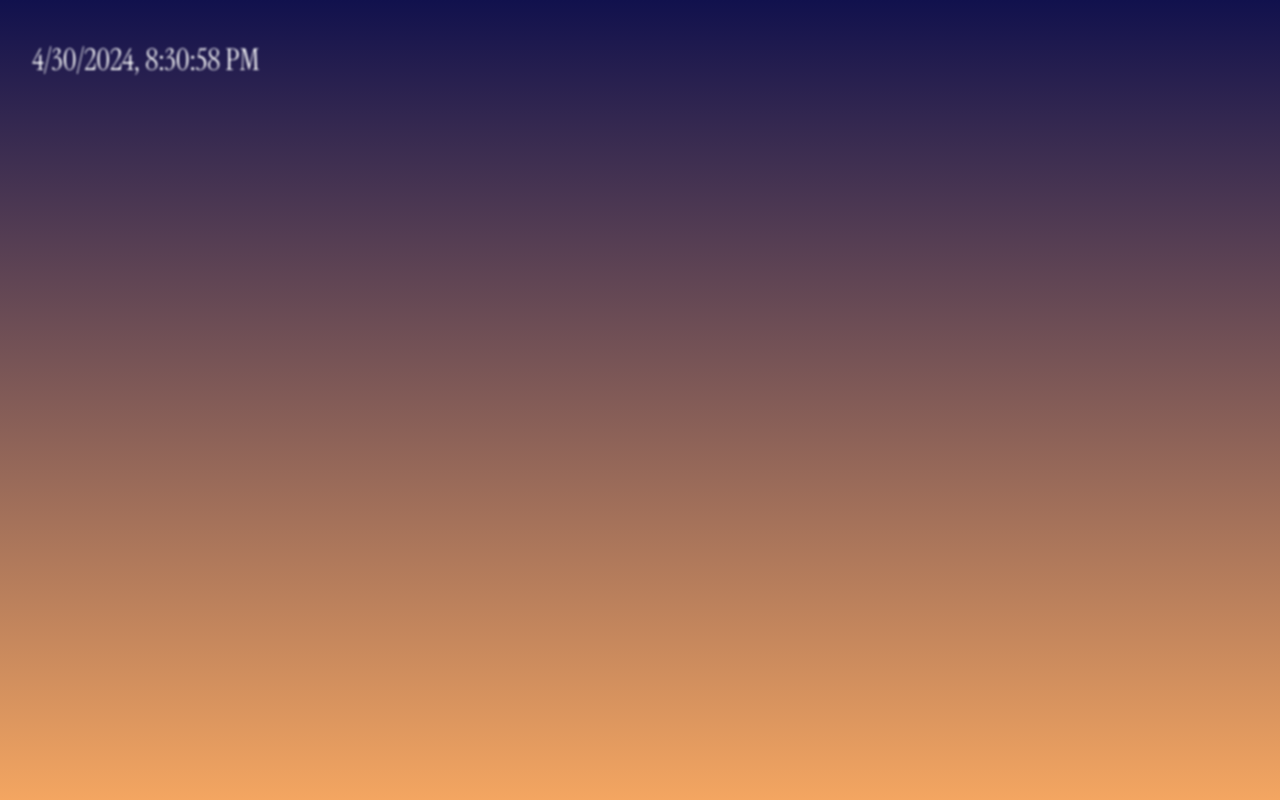
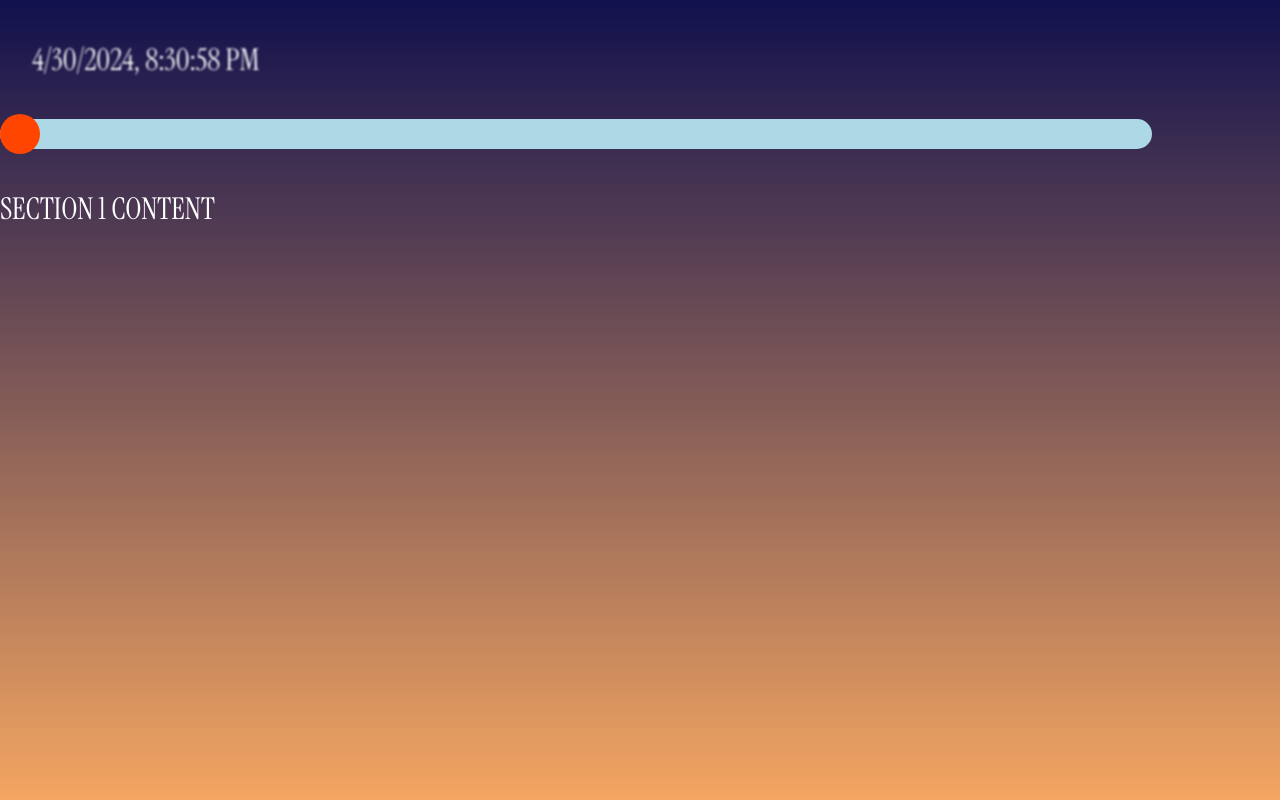
Before and after one commit to chetsudac/EmotionalHours, a plain HTML site: page sheety.html in a window 1280 px wide. Shown: the top 800 px of the page. Drawn offline with Linux system fonts and the light colour scheme; no server answers.

Commit message:
Progression

```diff
--- a/MixedEmotionsTEST.css
+++ b/MixedEmotionsTEST.css
@@ -48,7 +48,8 @@ body {
   }
 
   #data-container {
-    font-size: 30px;
+    font-size: 25px;
+    width: 50vw;
   }
 
   h2 {
--- a/sheety.css
+++ b/sheety.css
@@ -1,6 +1,5 @@
 html {
     margin: 0;
-    animation: bgColor-changed 15000ms linear infinite;
 }
 
 body {
@@ -9,23 +8,14 @@ body {
     font-family: "Instrument Serif", serif;
     font-weight: 100;
     font-style: normal;
-    font-size: 90px;
+    font-size: 30px;
 
     margin: 0;
     padding: 0;
     height: 100vh;
 }
 
-.light{
-    position:fixed;
-    top: 0px;
-    left: 0px;
-    width: 100%;
-    height: 100%;
-    pointer-events: none;
-    background: radial-gradient(circle at var(--x) var(--y) , rgb(230, 107, 70) 10%, transparent 70%);
-    mix-blend-mode:exclusion;
-  }
+
 
   h4 {
     display: flex;
@@ -37,3 +27,60 @@ body {
     font-weight: 100;
     filter: blur(1px);
   }
+
+.slider-container {
+    width: 100%;
+    height: 50px; /* Adjust height as needed */
+    margin-bottom: 20px; /* Adjust margin as needed */
+}
+
+.slider {
+    width: 100%;
+}
+
+.section {
+    height: 100vh;
+    display: none;
+    opacity: 0; /* Initially hidden */
+    transition: opacity 0.5s ease-in-out; /* Smooth transition for opacity */
+}
+
+.section.active {
+    display: block;
+    opacity: 1; /* Show active section */
+    animation: slideIn 0.5s forwards; /* Slide-in animation */
+}
+
+@keyframes slideIn {
+    from {
+        transform: translateY(100%);
+    }
+    to {
+        transform: translateY(0);
+    }
+}
+
+
+/* Styles for the slider track */
+input[type=range] {
+  -webkit-appearance: none; /* Remove default styles */
+  width: 90vw;
+  height: 30px; /* Adjust height as needed */
+  background-color: lightblue; /* Color of the track */
+  border-radius: 999px; /* Rounded corners */
+}
+
+/* Styles for the slider thumb (handle) */
+input[type=range]::-webkit-slider-thumb {
+  -webkit-appearance: none; /* Remove default styles */
+  width: 40px; /* Width of the thumb */
+  height: 40px; /* Height of the thumb */
+  background-color: orangered; /* Color of the thumb */
+  border-radius: 50%; /* Circular shape */
+  cursor: pointer; /* Change cursor on hover */
+}
+
+/* Styles for the slider thumb (handle) when hovered */
+input[type=range]::-webkit-slider-thumb:hover {
+  background-color:orange; /* Color of the thumb on hover */
+}
--- a/sheety.html
+++ b/sheety.html
@@ -19,17 +19,17 @@
     <main>
       <h4 id=dateTime>clock</h4>
 
-      <div id="data-container"></div>
+      <div class="slider-container">
+        <input type="range" class="slider" min="1" max="5" value="1" id="rangeSlider">
+    </div>
+    <div class="content">
+        <div id="section1" class="section active">Section 1 Content</div>
+        <div id="section2" class="section">Section 2 Content</div>
+        <div id="section3" class="section">Section 3 Content</div>
+        <div id="section4" class="section">Section 4 Content</div>
+        <div id="section5" class="section">Section 5 Content</div>
+    </div>
 
-      <div class="light">
-        <script type="text/javascript">
-            var pos = document.documentElement;
-            pos.addEventListener('mousemove', e =>
-                {pos.style.setProperty('--x',e.
-                clientX + 'px')
-                pos.style.setProperty('--y',e.
-                clientY + 'px')})
-        </script>
 
     </main>
 
--- a/sheety.js
+++ b/sheety.js
@@ -50,3 +50,23 @@ console.log("hello");
 console.log("hello again");
 
 }
+
+
+document.addEventListener("DOMContentLoaded", function() {
+    const rangeSlider = document.getElementById('rangeSlider');
+    const sections = document.querySelectorAll('.section');
+
+    // Display the first section when the page loads
+    sections[0].classList.add('active');
+
+    rangeSlider.addEventListener('input', function() {
+        const value = parseInt(this.value);
+        sections.forEach((section, index) => {
+            if (index === value - 1) {
+                section.classList.add('active');
+            } else {
+                section.classList.remove('active');
+            }
+        });
+    });
+});
--- a/sheetybutJSON.css
+++ b/sheetybutJSON.css
@@ -13,7 +13,6 @@ body {
 
     margin: 0;
     padding: 0;
-    height: 100vh;
     width: 100vw;
 }
 
@@ -58,8 +57,7 @@ body {
 .flex-container {
     text-align:left;
     display: flex;
-    flex-direction:row;
-    max-height: 100vh;
+    flex-direction:column;
   font-family: "IBM Plex Sans Thai", sans-serif;
   font-style: normal;
   font-weight: 500;
```
Also changed, not shown: MixedEmotionsTEST.js (+22 -5 lines).
